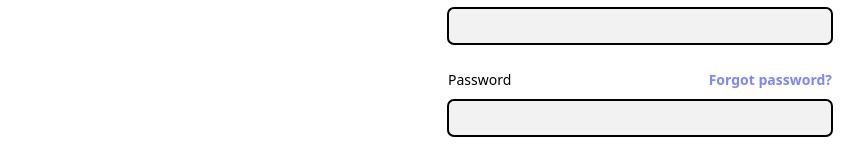
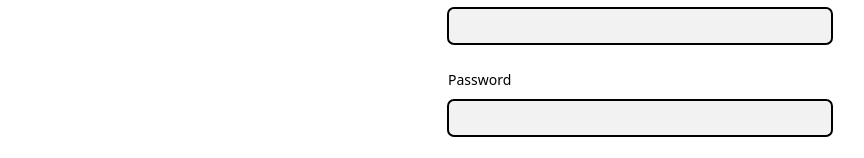
Before and after one commit to ClaytonONeill/study-buddy, a React (Vite) app: page / in a window 1280 px wide. Shown: the part 373-531 px from the top of the page, without its empty margins (0-864 px from the left). Built offline with nearby package versions, Linux system fonts and the light colour scheme.

Commit message:
can route to signup page from home screen

```diff
--- a/src/pages/Home.tsx
+++ b/src/pages/Home.tsx
@@ -1,3 +1,6 @@
+// Modules
+import { Link } from "react-router-dom";
+
 const Home = () => {
   return (
     <>
@@ -40,14 +43,6 @@
                 >
                   Password
                 </label>
-                <div className="text-sm">
-                  <a
-                    href="#"
-                    className="font-semibold text-indigo-400 hover:text-indigo-300"
-                  >
-                    Forgot password?
-                  </a>
-                </div>
               </div>
               <div className="mt-2">
                 <input
@@ -77,7 +72,7 @@
               href="#"
               className="font-semibold text-indigo-400 hover:text-indigo-300"
             >
-              Sign up here
+              <Link to="/signup">Sign up here</Link>
             </a>
           </p>
         </div>
```
